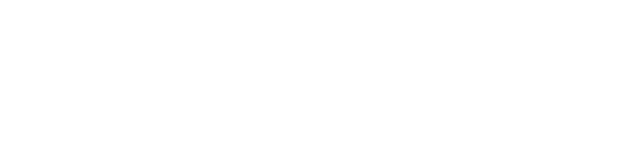
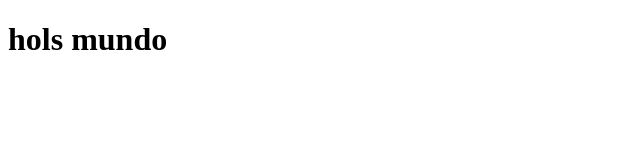
Before and after one commit to westluis/git2, a plain HTML site: page index.html in a window 1280 px wide. Shown: the whole page, without its empty margins (0-640 px from the left). Drawn offline with Linux system fonts and the light colour scheme.

Commit message:
segundo commit

```diff
--- a/index.html
+++ b/index.html
@@ -7,6 +7,6 @@
     <title>gitgit sta</title>
 </head>
 <body>
-
+    <h1>hols mundo</h1>
 </body>
 </html>
```
